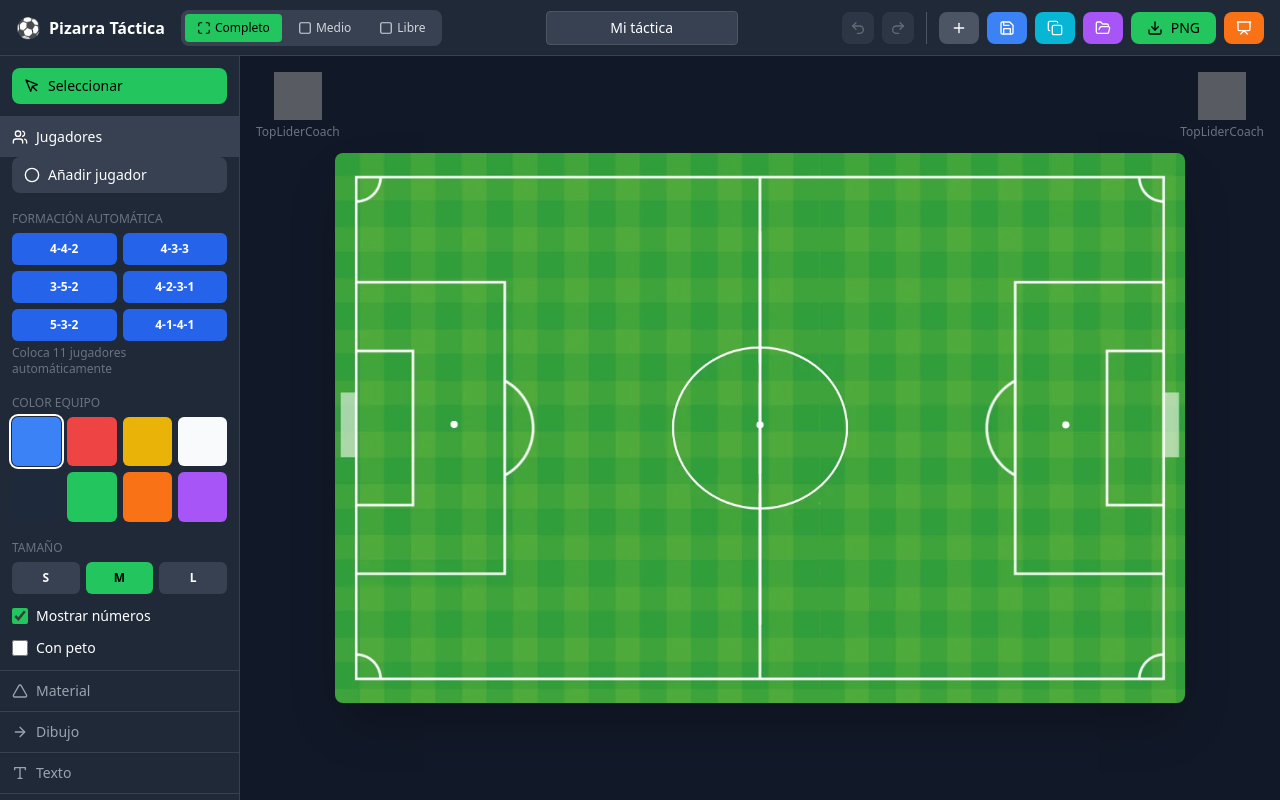
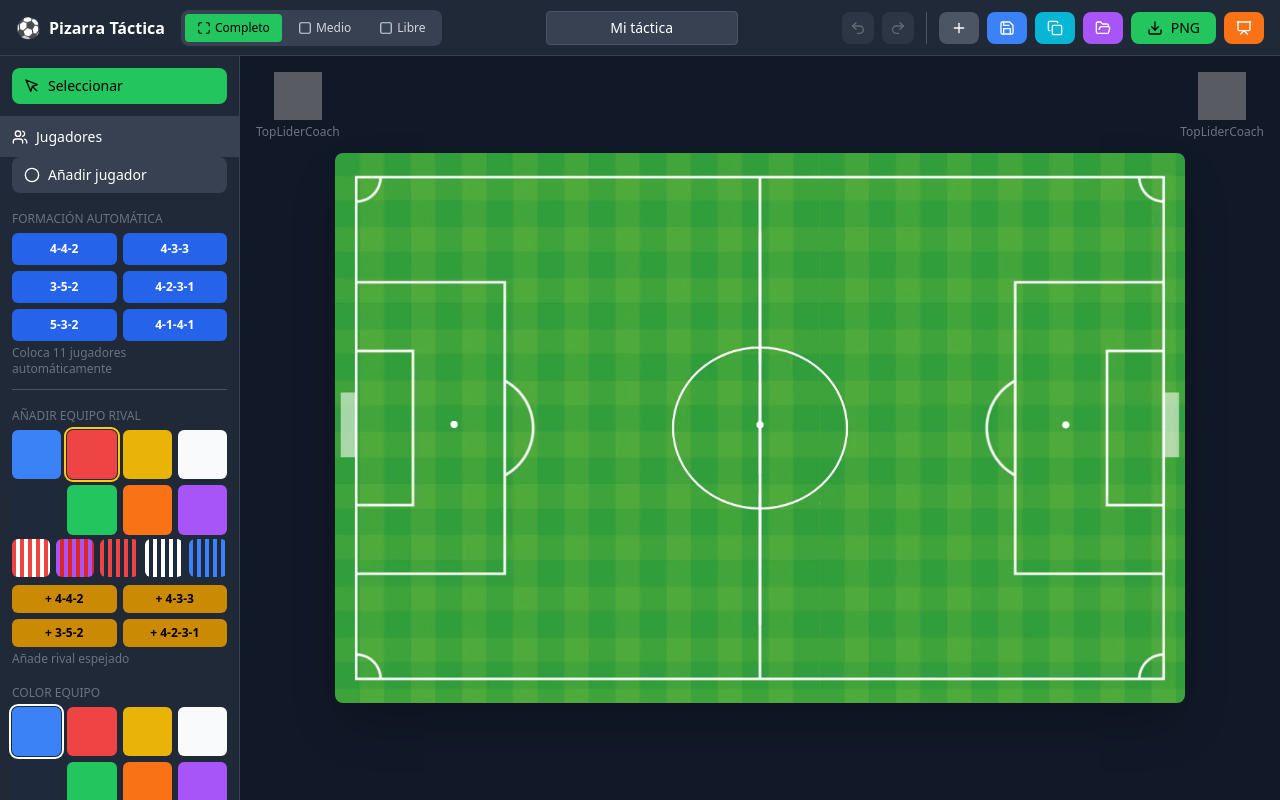
Before and after one commit to miguelangelminambres/pizarra-tactica, a React (Vite) app: page / in a window 1280 px wide. Built offline with nearby package versions, Linux system fonts and the light colour scheme; grey boxes are pictures that could not be loaded.

Commit message:
Update App.jsx

```diff
--- a/src/App.jsx
+++ b/src/App.jsx
@@ -19,7 +19,13 @@ const TEAM_COLORS = {
   black: { fill: '#1e293b', stroke: '#0f172a', name: 'Negro' },
   green: { fill: '#22c55e', stroke: '#16a34a', name: 'Verde' },
   orange: { fill: '#f97316', stroke: '#ea580c', name: 'Naranja' },
-  purple: { fill: '#a855f7', stroke: '#9333ea', name: 'Morado' }
+  purple: { fill: '#a855f7', stroke: '#9333ea', name: 'Morado' },
+  // Rayados
+  atletico: { fill: '#ef4444', fill2: '#ffffff', stroke: '#dc2626', name: 'Atlético', striped: true },
+  barcelona: { fill: '#a855f7', fill2: '#dc2626', stroke: '#7c3aed', name: 'Barcelona', striped: true },
+  milan: { fill: '#ef4444', fill2: '#1e293b', stroke: '#dc2626', name: 'Milan', striped: true },
+  juventus: { fill: '#ffffff', fill2: '#1e293b', stroke: '#cbd5e1', name: 'Juventus', striped: true },
+  inter: { fill: '#3b82f6', fill2: '#1e293b', stroke: '#2563eb', name: 'Inter', striped: true }
 };
 
 // Tamaños de jugadores
@@ -188,12 +194,15 @@ const LINE_COLORS = [
 const Player = ({ player, isSelected, onSelect, onDrag, onEditNumber }) => {
   const teamColor = TEAM_COLORS[player.color] || TEAM_COLORS.blue;
   const vestColor = TEAM_COLORS[player.vestColor] || TEAM_COLORS.yellow;
-  const textColor = ['yellow', 'white'].includes(player.color) ? '#1e293b' : '#ffffff';
+  const textColor = ['yellow', 'white', 'atletico', 'juventus'].includes(player.color) ? '#1e293b' : '#ffffff';
 
   // Usar escala numérica (default 1.0) - valores base reducidos: radius 14, fontSize 11
   const scale = player.scale ?? 1.0;
   const radius = 14 * scale;
   const fontSize = 11 * scale;
+
+  // ID único para el patrón rayado
+  const patternId = `stripes-${player.id}`;
 
   return (
     <g
@@ -202,6 +211,16 @@ const Player = ({ player, isSelected, onSelect, onDrag, onEditNumber }) => {
       onMouseDown={(e) => onSelect(player.id, e)}
       onDoubleClick={() => onEditNumber(player.id)}
     >
+      {/* Patrón rayado si aplica */}
+      {teamColor.striped && (
+        <defs>
+          <pattern id={patternId} patternUnits="userSpaceOnUse" width="6" height="10">
+            <rect width="3" height="10" fill={teamColor.fill} />
+            <rect x="3" width="3" height="10" fill={teamColor.fill2} />
+          </pattern>
+        </defs>
+      )}
+
       {player.hasVest && (
         <circle
           r={radius + 4}
@@ -213,7 +232,7 @@ const Player = ({ player, isSelected, onSelect, onDrag, onEditNumber }) => {
       )}
       <circle
         r={radius}
-        fill={teamColor.fill}
+        fill={teamColor.striped ? `url(#${patternId})` : teamColor.fill}
         stroke={isSelected ? '#22c55e' : teamColor.stroke}
         strokeWidth={isSelected ? 3 : 2}
       />
@@ -521,6 +540,7 @@ export default function TacticalBoard() {
   const [fieldType, setFieldType] = useState('full');
   const [activeTool, setActiveTool] = useState('select');
   const [selectedColor, setSelectedColor] = useState('blue');
+  const [rivalColor, setRivalColor] = useState('red');
   const [selectedSize, setSelectedSize] = useState('medium');
   const [showNumbers, setShowNumbers] = useState(true);
   const [hasVest, setHasVest] = useState(false);
@@ -1277,6 +1297,31 @@ export default function TacticalBoard() {
     setPlayerCounts({ [selectedColor]: 11 });
     setSelectedId(null);
     setProjectName(formationKey);
+  };
+
+  // Añadir equipo rival (espejado)
+  const addRivalTeam = (formationKey) => {
+    const formation = FORMATIONS[formationKey];
+    if (!formation) return;
+
+    const initialScale = selectedSize === 'small' ? 0.55 : selectedSize === 'large' ? 1.4 : 1.0;
+    const timestamp = Date.now() + 1000; // Offset para IDs únicos
+
+    const rivalPlayers = formation.positions.map((pos, index) => ({
+      id: timestamp + index,
+      x: (1 - pos.x) * canvasWidth, // Espejado horizontal
+      y: pos.y * canvasHeight,
+      color: rivalColor,
+      scale: initialScale,
+      number: index + 1,
+      showNumber: showNumbers,
+      hasVest: false,
+      vestColor: 'yellow'
+    }));
+
+    setPlayers([...players, ...rivalPlayers]);
+    setPlayerCounts(prev => ({ ...prev, [rivalColor]: 11 }));
+    setSelectedId(null);
   };
 
   const handleExport = () => {
@@ -1493,16 +1538,71 @@ export default function TacticalBoard() {
                   <p className="text-xs text-gray-500 mt-1">Coloca 11 jugadores automáticamente</p>
                 </div>
 
+                {/* Equipo Rival */}
+                <div className="border-t border-gray-600 pt-3">
+                  <label className="text-xs text-gray-500 uppercase">Añadir equipo rival</label>
+                  <div className="grid grid-cols-4 gap-1.5 mt-1">
+                    {Object.entries(TEAM_COLORS).filter(([_, val]) => !val.striped).map(([key, val]) => (
+                      <button
+                        key={key}
+                        onClick={() => setRivalColor(key)}
+                        className={`w-full aspect-square rounded-md transition-transform hover:scale-105 ${rivalColor === key ? 'ring-2 ring-yellow-400 ring-offset-1 ring-offset-gray-800' : ''}`}
+                        style={{ backgroundColor: val.fill }}
+                        title={val.name}
+                      />
+                    ))}
+                  </div>
+                  <div className="grid grid-cols-5 gap-1.5 mt-1">
+                    {Object.entries(TEAM_COLORS).filter(([_, val]) => val.striped).map(([key, val]) => (
+                      <button
+                        key={key}
+                        onClick={() => setRivalColor(key)}
+                        className={`w-full aspect-square rounded-md transition-transform hover:scale-105 overflow-hidden ${rivalColor === key ? 'ring-2 ring-yellow-400 ring-offset-1 ring-offset-gray-800' : ''}`}
+                        title={val.name}
+                        style={{
+                          background: `repeating-linear-gradient(90deg, ${val.fill} 0px, ${val.fill} 4px, ${val.fill2} 4px, ${val.fill2} 8px)`
+                        }}
+                      />
+                    ))}
+                  </div>
+                  <div className="grid grid-cols-2 gap-1.5 mt-2">
+                    {Object.keys(FORMATIONS).slice(0, 4).map(key => (
+                      <button
+                        key={key}
+                        onClick={() => addRivalTeam(key)}
+                        className="py-1.5 px-2 rounded-md text-xs font-semibold bg-yellow-600 hover:bg-yellow-500 text-black transition-colors"
+                      >
+                        + {key}
+                      </button>
+                    ))}
+                  </div>
+                  <p className="text-xs text-gray-500 mt-1">Añade rival espejado</p>
+                </div>
+
                 <div>
                   <label className="text-xs text-gray-500 uppercase">Color equipo</label>
                   <div className="grid grid-cols-4 gap-1.5 mt-1">
-                    {Object.entries(TEAM_COLORS).map(([key, val]) => (
+                    {Object.entries(TEAM_COLORS).filter(([_, val]) => !val.striped).map(([key, val]) => (
                       <button
                         key={key}
                         onClick={() => setSelectedColor(key)}
                         className={`w-full aspect-square rounded-md transition-transform hover:scale-105 ${selectedColor === key ? 'ring-2 ring-white ring-offset-1 ring-offset-gray-800' : ''}`}
                         style={{ backgroundColor: val.fill }}
                         title={val.name}
+                      />
+                    ))}
+                  </div>
+                  <label className="text-xs text-gray-500 uppercase mt-2 block">Rayados</label>
+                  <div className="grid grid-cols-5 gap-1.5 mt-1">
+                    {Object.entries(TEAM_COLORS).filter(([_, val]) => val.striped).map(([key, val]) => (
+                      <button
+                        key={key}
+                        onClick={() => setSelectedColor(key)}
+                        className={`w-full aspect-square rounded-md transition-transform hover:scale-105 overflow-hidden ${selectedColor === key ? 'ring-2 ring-white ring-offset-1 ring-offset-gray-800' : ''}`}
+                        title={val.name}
+                        style={{
+                          background: `repeating-linear-gradient(90deg, ${val.fill} 0px, ${val.fill} 4px, ${val.fill2} 4px, ${val.fill2} 8px)`
+                        }}
                       />
                     ))}
                   </div>
```
